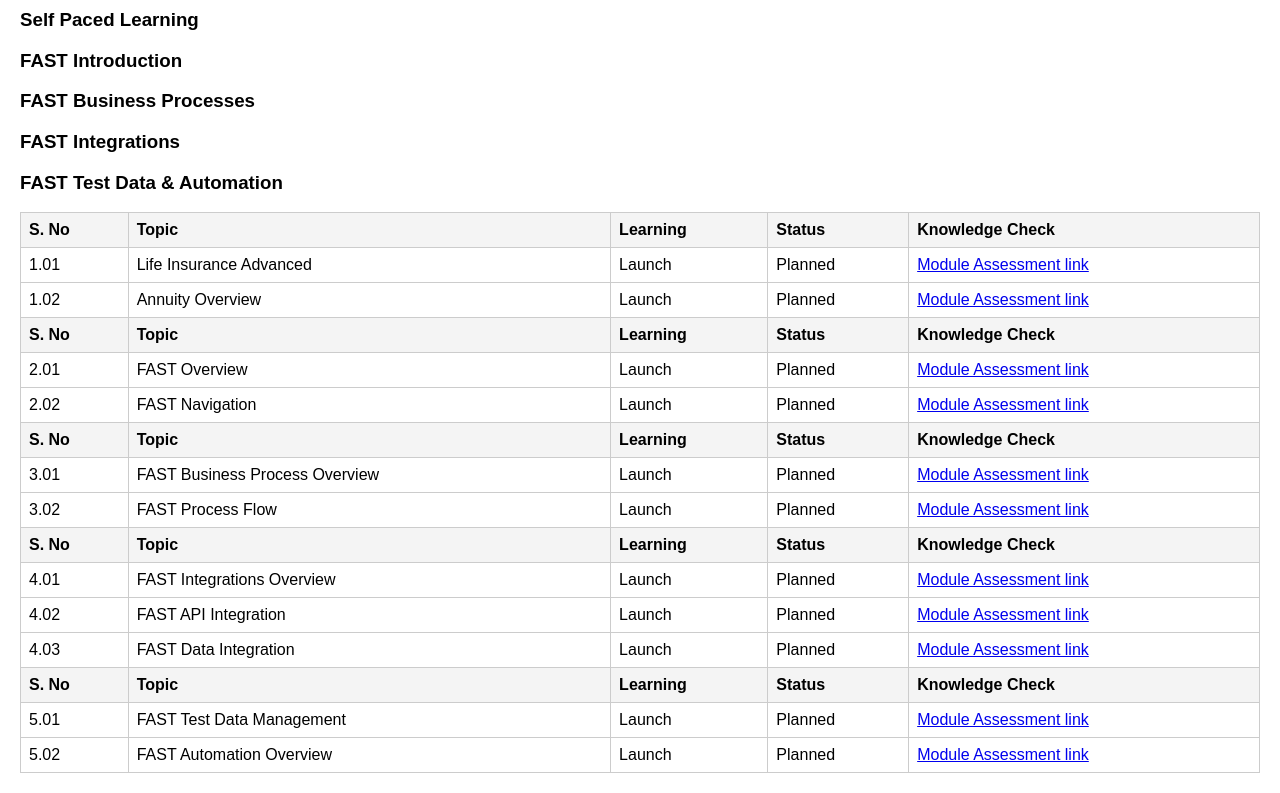
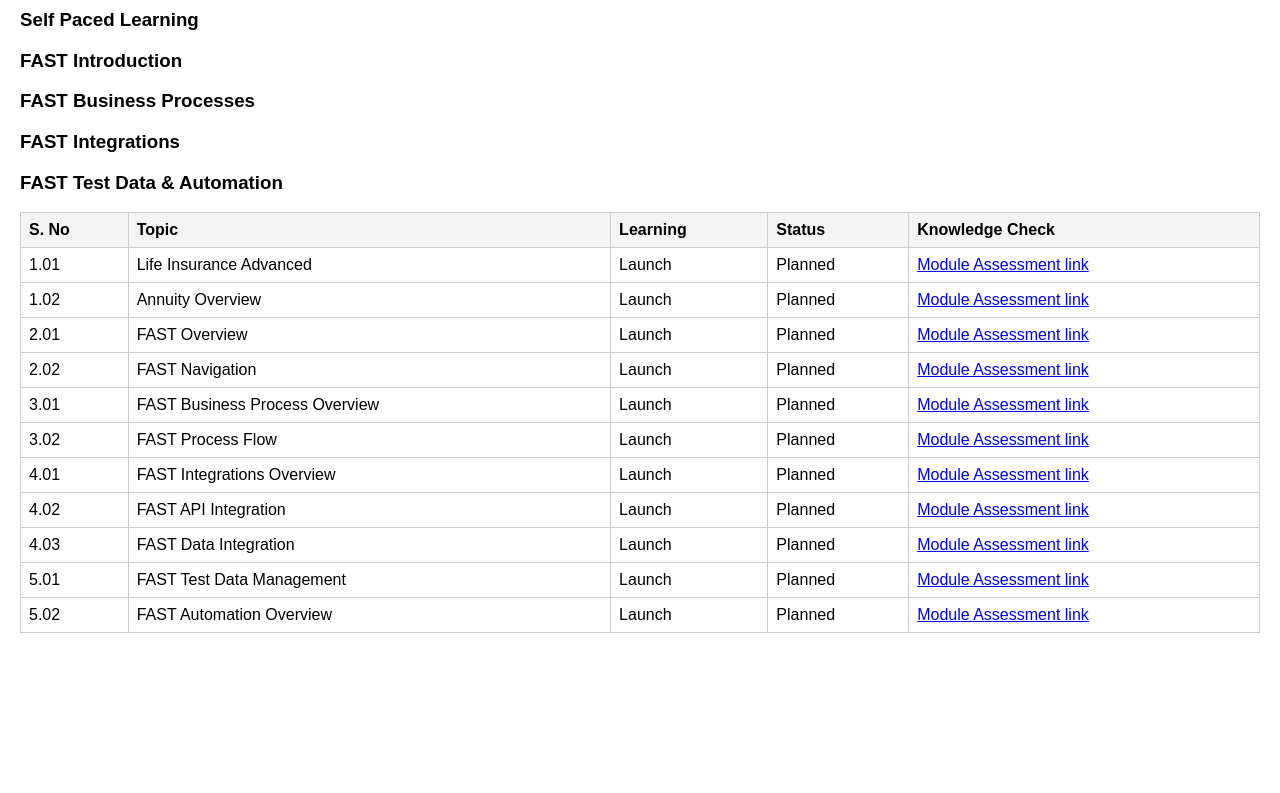
Before and after one commit to diro3307/iLearnFAST, a plain HTML site: page index.html in a window 1280 px wide. Shown: the part 129-922 px from the top of the page. After the commit the page ends 800 px from the top, so only its background shows below. Drawn offline with Linux system fonts and the light colour scheme.

Commit message:
updated the structure

```diff
--- a/index.html
+++ b/index.html
@@ -25,26 +25,26 @@
 
     <h3>FAST Introduction</h3>
 
-      <tr><th>S. No</th><th>Topic</th><th>Learning</th><th>Status</th><th>Knowledge Check</th></tr>
+
       <tr><td>2.01</td><td>FAST Overview</td><td>Launch</td><td>Planned</td><td><a href="#">Module Assessment link</a></td></tr>
       <tr><td>2.02</td><td>FAST Navigation</td><td>Launch</td><td>Planned</td><td><a href="#">Module Assessment link</a></td></tr>
 
     <h3>FAST Business Processes</h3>
 
-      <tr><th>S. No</th><th>Topic</th><th>Learning</th><th>Status</th><th>Knowledge Check</th></tr>
+
       <tr><td>3.01</td><td>FAST Business Process Overview</td><td>Launch</td><td>Planned</td><td><a href="#">Module Assessment link</a></td></tr>
       <tr><td>3.02</td><td>FAST Process Flow</td><td>Launch</td><td>Planned</td><td><a href="#">Module Assessment link</a></td></tr>
 
     <h3>FAST Integrations</h3>
 
-      <tr><th>S. No</th><th>Topic</th><th>Learning</th><th>Status</th><th>Knowledge Check</th></tr>
+
       <tr><td>4.01</td><td>FAST Integrations Overview</td><td>Launch</td><td>Planned</td><td><a href="#">Module Assessment link</a></td></tr>
       <tr><td>4.02</td><td>FAST API Integration</td><td>Launch</td><td>Planned</td><td><a href="#">Module Assessment link</a></td></tr>
         <tr><td>4.03</td><td>FAST Data Integration</td><td>Launch</td><td>Planned</td><td><a href="#">Module Assessment link</a></td></tr>
 
     <h3>FAST Test Data & Automation</h3>
 
-      <tr><th>S. No</th><th>Topic</th><th>Learning</th><th>Status</th><th>Knowledge Check</th></tr>
+
       <tr><td>5.01</td><td>FAST Test Data Management</td><td>Launch</td><td>Planned</td><td><a href="#">Module Assessment link</a></td></tr>
       <tr><td>5.02</td><td>FAST Automation Overview</td><td>Launch</td><td>Planned</td><td><a href="#">Module Assessment link</a></td></tr>
       </table>
```
